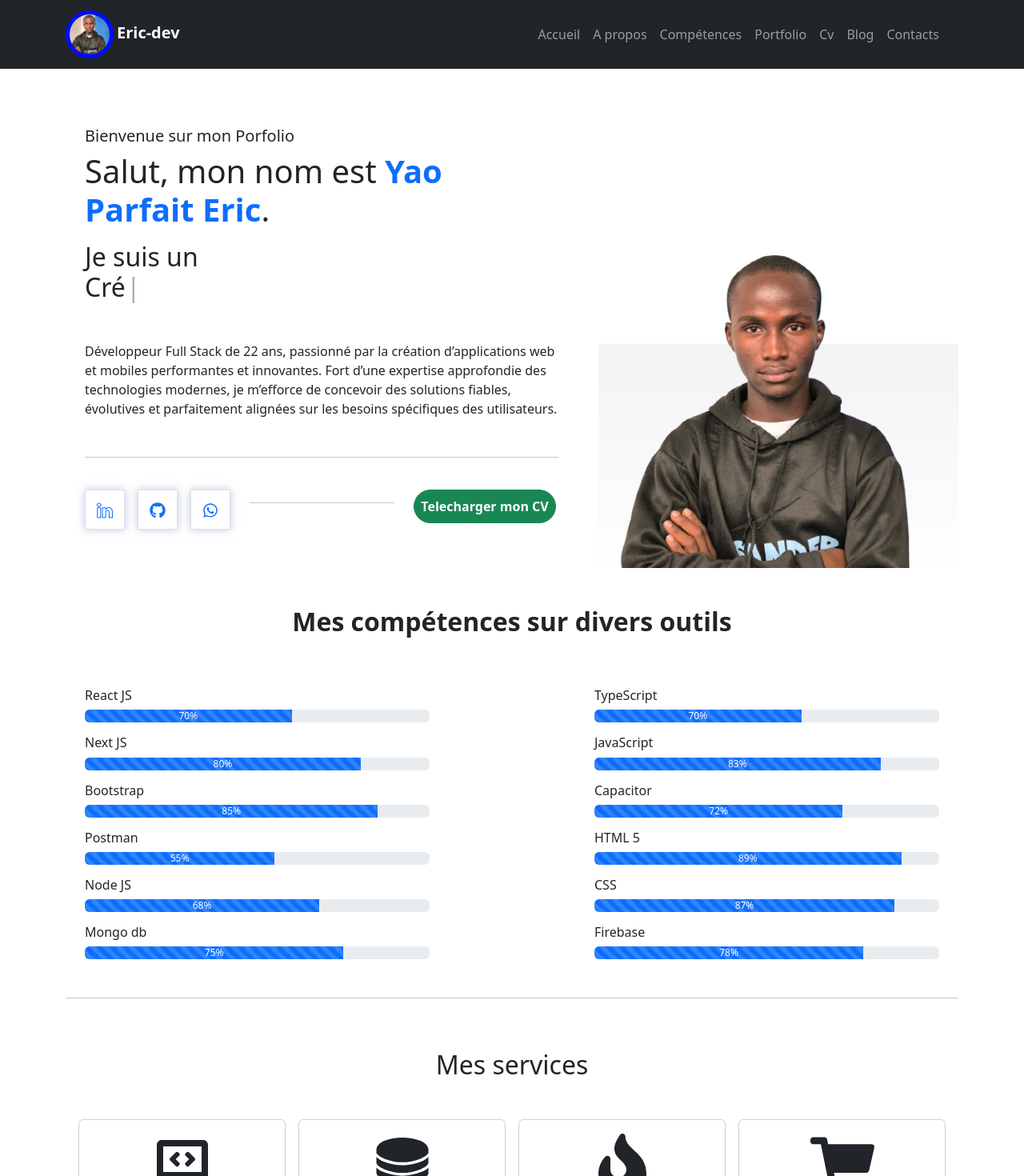
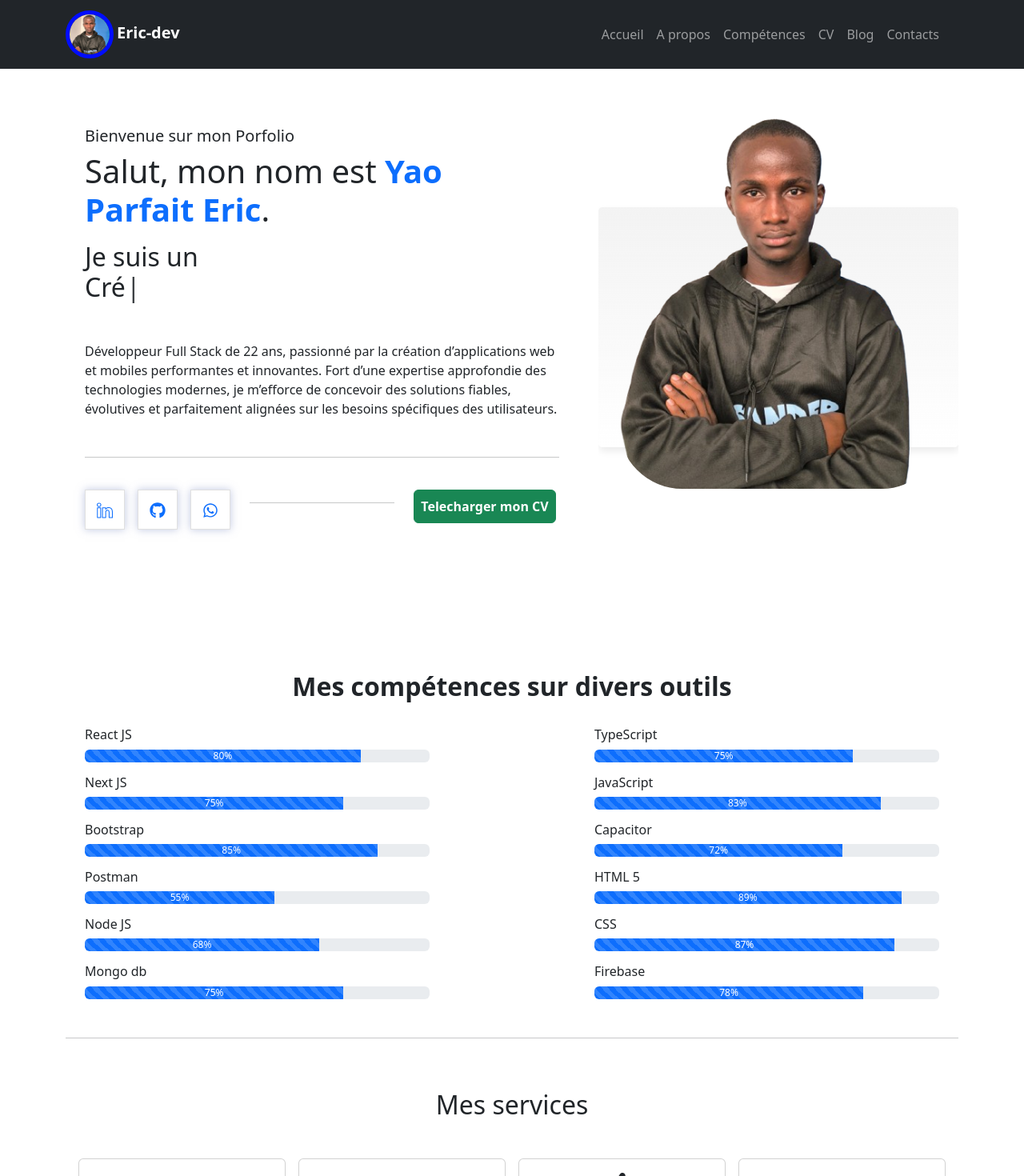
Before and after one commit to Yao-dev-hub/Portfolio, a Next.js app: page / in a window 1280 px wide. Shown: the top 1470 px of the page at 80% size. Built offline with nearby package versions, Linux system fonts and the light colour scheme.

Commit message:
Dépot du 14 février

```diff
--- a/app/globals.css
+++ b/app/globals.css
@@ -9,7 +9,7 @@
 #bg-img {
   margin-top: 5px;
   width: 450px;
-  height: 400px;
+  height: 700px;
   overflow: hidden;
 }
 
--- a/app/page.tsx
+++ b/app/page.tsx
@@ -11,6 +11,7 @@ import ServicesComponents from '@/component/ServicesComponents';
 import TemoignagesComponent from '@/component/TemoignagesComponent';
 import FooterComponents from '@/component/FooterComponents';
 
+
 function Page() {
     useEffect(() => {
         AOS.init({
@@ -22,11 +23,11 @@ function Page() {
     }, [])
     return (
         <>
-            <main className='container mt-5'>
+            <main className='container mt-5' id='particles-js'>
                 <HeroSection />
                 <SectionFonction />
                 <ServicesComponents />
-                <SectionPorfolio />
+                {/* <SectionPorfolio /> */}
                 <ResumeComponent />
                 <TemoignagesComponent />
                 <ContactComponent />
--- a/component/AboutMeComponent.tsx
+++ b/component/AboutMeComponent.tsx
@@ -55,7 +55,7 @@ function AboutMeComponent() {
                             <hr />
                         </div>
                         <div className="col-lg-4">
-                            <Link href="#" className='btn btn-success rounded-5 p-2 fw-bold text-center'>Telecharger mon CV</Link>
+                            <Link href="#" className='btn btn-success p-2 fw-bold text-center'>Telecharger mon CV</Link>
                         </div>
                     </div>
                 </div>
--- a/component/Navbar.tsx
+++ b/component/Navbar.tsx
@@ -34,8 +34,8 @@ function NavbarSite() {
                                 <Nav.Link href="/">Accueil</Nav.Link>
                                 <Nav.Link href="#about">A propos</Nav.Link>
                                 <Nav.Link href="#competences">Compétences</Nav.Link>
-                                <Nav.Link href="#portfolio">Portfolio</Nav.Link>
-                                <Nav.Link href="#cv">Cv</Nav.Link>
+                                {/* <Nav.Link href="#portfolio">Portfolio</Nav.Link> */}
+                                <Nav.Link href="#cv">CV</Nav.Link>
                                 <Nav.Link href="#blog">Blog</Nav.Link>
                                 <Nav.Link href="#contact">Contacts</Nav.Link>
                             </Nav>
--- a/component/SectionCompetences.tsx
+++ b/component/SectionCompetences.tsx
@@ -4,16 +4,16 @@ import ProgressBar from 'react-bootstrap/ProgressBar';
 function SectionFonction() {
     return (
         <>
-            <div className='container mt-5' id='competences' >
-                <h2 className='fw-bold  text-center my-5' data-aos="zoom-in">Mes compétences sur divers outils</h2>
+            <div className='container ' id='competences' >
+                <h2 className='fw-bold  text-center mb-3' data-aos="zoom-in">Mes compétences sur divers outils</h2>
                 <div className="row text-center gap-3 justify-content-center align-items-center mobile-responsive">
                     <div className="row justify-content-between" data-aos="fade-up">
                         <div className="col-lg-5">
                             <h6 className="text-start mt-3">React JS</h6>
-                            <ProgressBar now={60} label="70%" animated />
+                            <ProgressBar now={80} label="80%" animated />
 
                             <h6 className="text-start mt-3">Next JS</h6>
-                            <ProgressBar now={80} label="80%" animated />
+                            <ProgressBar now={75} label="75%" animated />
 
                             <h6 className="text-start mt-3">Bootstrap</h6>
                             <ProgressBar now={85} label="85%" animated />
@@ -29,7 +29,7 @@ function SectionFonction() {
                         </div>
                         <div className="col-lg-5" data-aos="fade-up">
                             <h6 className="text-start mt-3">TypeScript</h6>
-                            <ProgressBar now={60} label="70%" animated />
+                            <ProgressBar now={75} label="75%" animated />
 
                             <h6 className="text-start mt-3">JavaScript</h6>
                             <ProgressBar now={83} label="83%" animated />
--- a/component/SectionPhoto.tsx
+++ b/component/SectionPhoto.tsx
@@ -6,8 +6,6 @@ function SectionPhoto() {
             <div className="container" id='photo-container'></div>
             <div id='photo-right'></div>
         </div>
-
-
     )
 }
 
--- a/package.json
+++ b/package.json
@@ -20,7 +20,6 @@
     "bootstrap": "^5.3.3",
     "flowbite-react": "^0.10.2",
     "next": "15.1.5",
-    "primereact": "^10.9.2",
     "react": "^19.0.0",
     "react-bootstrap": "^2.10.8",
     "react-countup": "^6.5.3",
@@ -31,6 +30,8 @@
     "react-typewriter-effect": "^1.1.0",
     "react-typing-effect": "^2.0.5",
     "slick-carousel": "^1.8.1",
+    "tsparticles": "^3.8.1",
+    "tsparticles-engine": "^2.12.0",
     "typewriter-effect": "^2.21.0"
   },
   "devDependencies": {
```
Also changed, not shown: controllers/SlideOptions.ts (deleted, +0 -38 lines), 2 other files (tests, documents, lock files or other folders).
